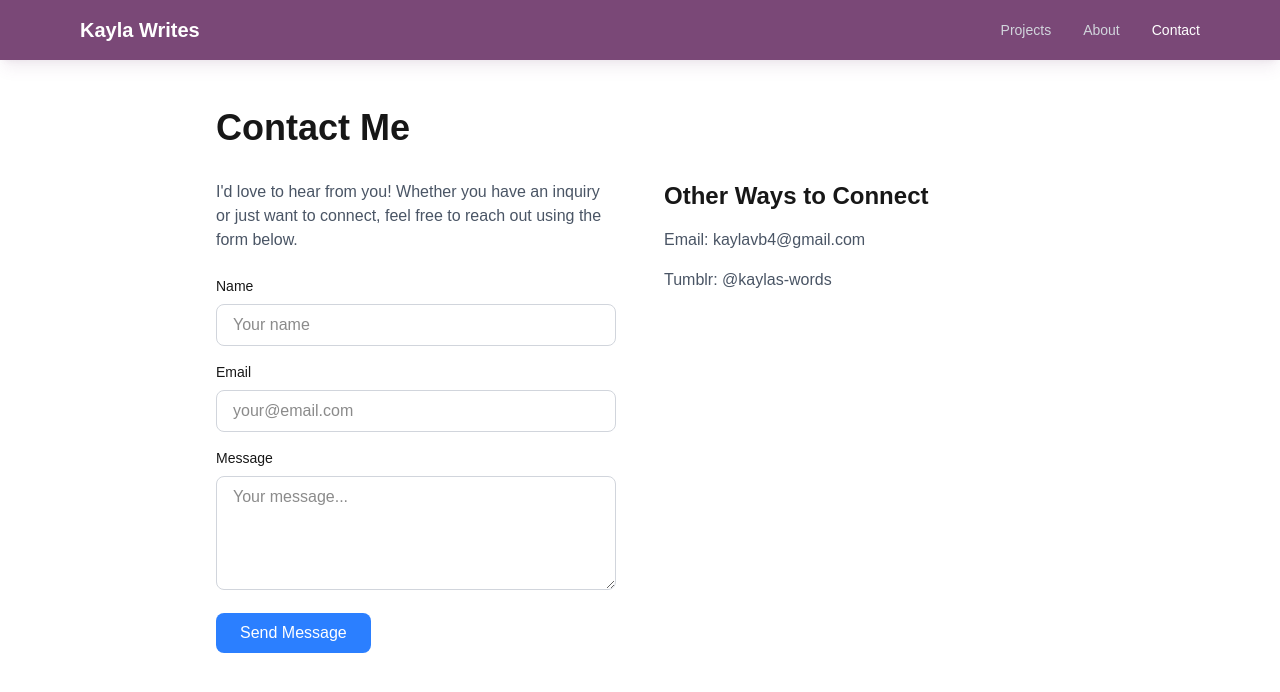
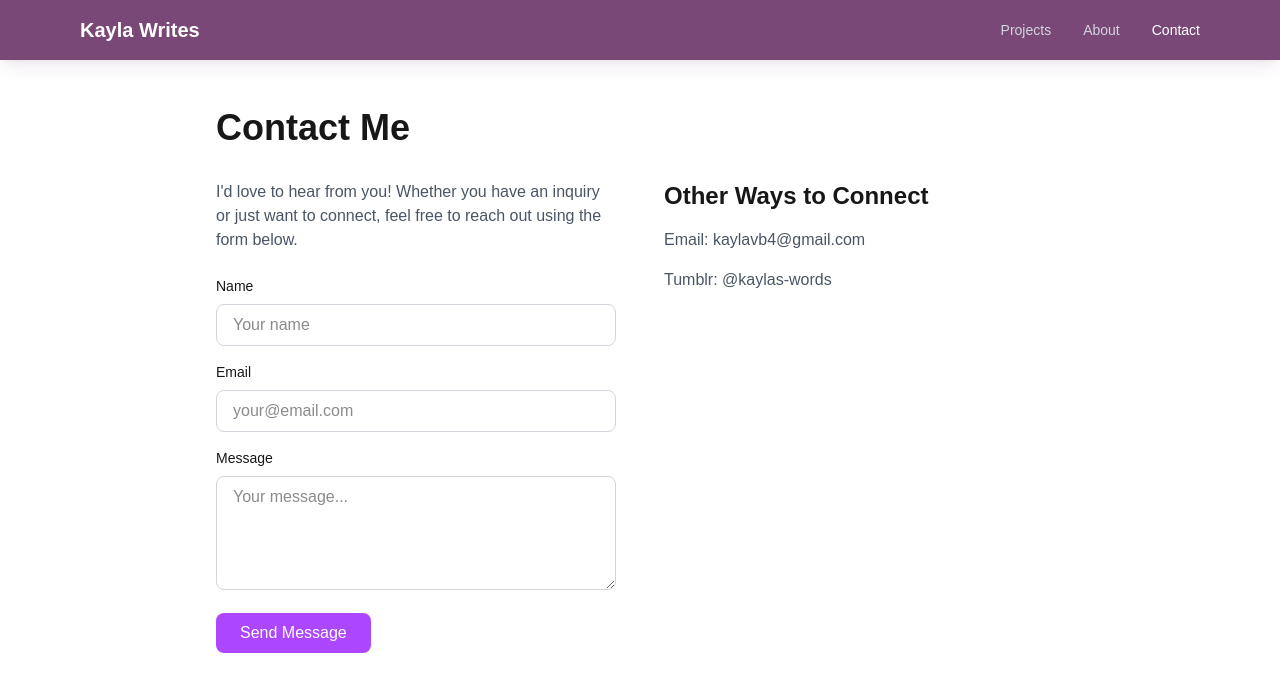
Before and after one commit to kvanbortel/kvb-writing, a Next.js app: page /kvb-writing/contact in a window 1280 px wide. Shown: the top 692 px of the page. Built offline with nearby package versions, Linux system fonts and the light colour scheme.

Commit message:
make contact page purple theme

```diff
--- a/src/app/contact/page.tsx
+++ b/src/app/contact/page.tsx
@@ -18,7 +18,7 @@ export default function ContactPage() {
               <input
                 type="text"
                 id="name"
-                className="w-full px-4 py-2 rounded-lg border border-gray-300 dark:border-gray-600 bg-white dark:bg-gray-800 focus:ring-2 focus:ring-blue-500 outline-none"
+                className="w-full px-4 py-2 rounded-lg border border-gray-300 dark:border-gray-600 bg-white dark:bg-gray-800 focus:ring-2 focus:ring-purple-500 outline-none"
                 placeholder="Your name"
               />
             </div>
@@ -29,7 +29,7 @@ export default function ContactPage() {
               <input
                 type="email"
                 id="email"
-                className="w-full px-4 py-2 rounded-lg border border-gray-300 dark:border-gray-600 bg-white dark:bg-gray-800 focus:ring-2 focus:ring-blue-500 outline-none"
+                className="w-full px-4 py-2 rounded-lg border border-gray-300 dark:border-gray-600 bg-white dark:bg-gray-800 focus:ring-2 focus:ring-purple-500 outline-none"
                 placeholder="your@email.com"
               />
             </div>
@@ -40,13 +40,13 @@ export default function ContactPage() {
               <textarea
                 id="message"
                 rows={4}
-                className="w-full px-4 py-2 rounded-lg border border-gray-300 dark:border-gray-600 bg-white dark:bg-gray-800 focus:ring-2 focus:ring-blue-500 outline-none"
+                className="w-full px-4 py-2 rounded-lg border border-gray-300 dark:border-gray-600 bg-white dark:bg-gray-800 focus:ring-2 focus:ring-purple-500 outline-none"
                 placeholder="Your message..."
               />
             </div>
             <button
               type="submit"
-              className="bg-blue-500 text-white px-6 py-2 rounded-lg hover:bg-blue-600 transition-colors"
+              className="bg-purple-500 text-white px-6 py-2 rounded-lg hover:bg-purple-600 transition-colors"
             >
               Send Message
             </button>
```
